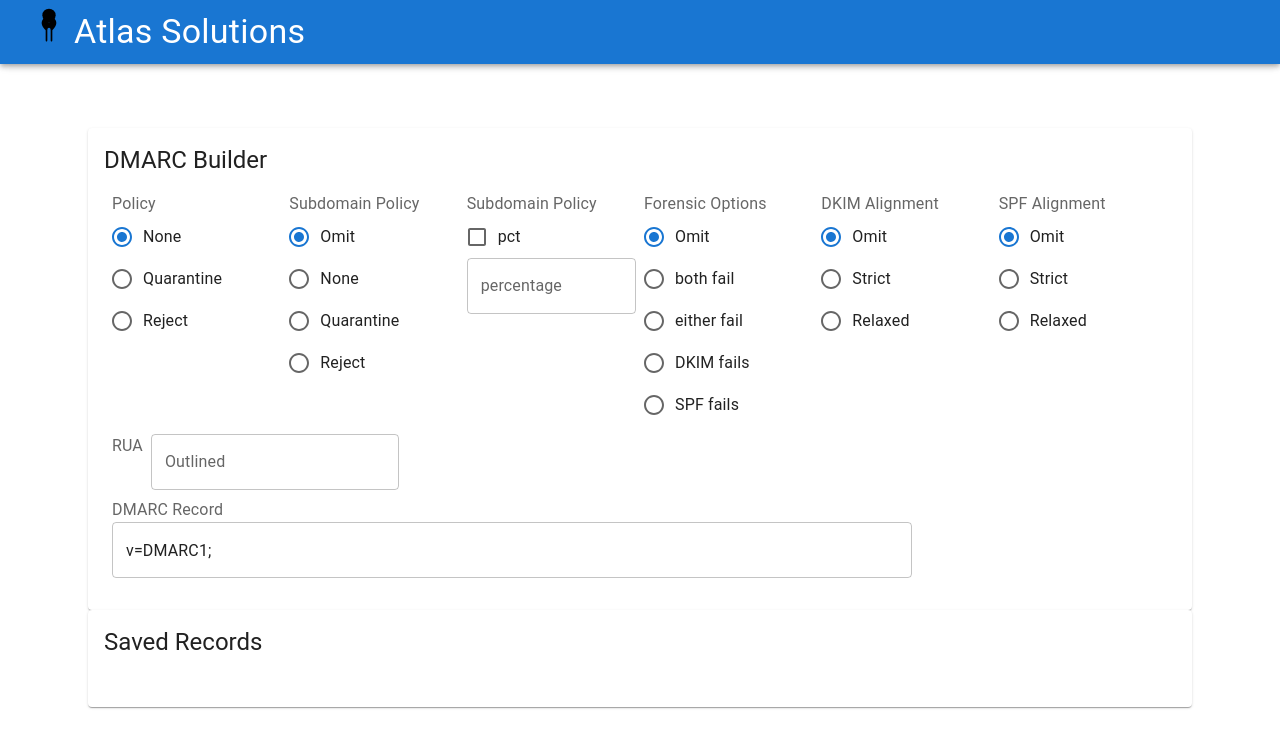
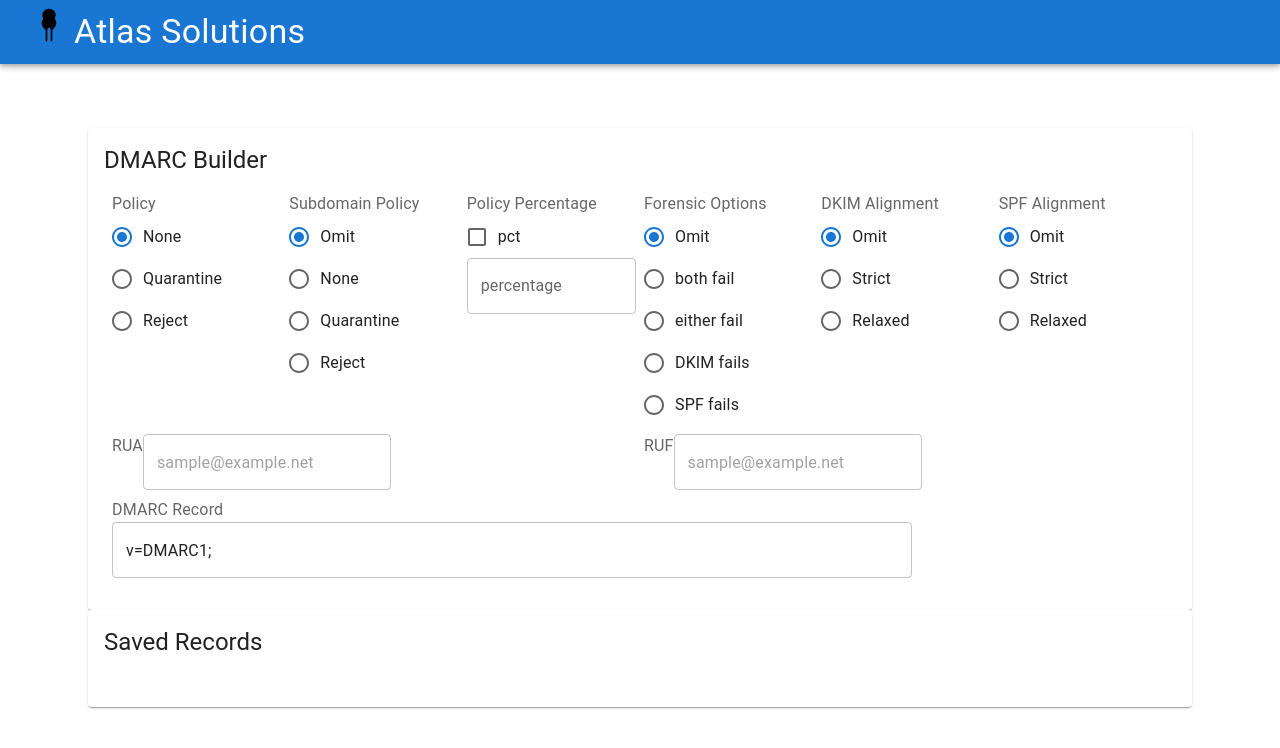
Before and after one commit to Carpk/atlas-solutions, a React (Vite) app: page /dmarc-builder in a window 1280 px wide. Shown: the top 748 px of the page. Built offline with nearby package versions, Linux system fonts and the light colour scheme.

Commit message:
functioning pct, adding ruf email field

```diff
--- a/src/components/Dmarc.jsx
+++ b/src/components/Dmarc.jsx
@@ -12,6 +12,7 @@ import Radio from '@mui/material/Radio';
 import RadioGroup from '@mui/material/RadioGroup';
 import Checkbox from '@mui/material/Checkbox';
 import FormLabel from '@mui/material/FormLabel';
+import FormGroup from '@mui/material/FormGroup';
 import FormControlLabel from '@mui/material/FormControlLabel';
 import Card from '@mui/material/Card';
 import CardContent from '@mui/material/CardContent';
@@ -42,6 +43,18 @@ export default function DmarcBuilder() {
     return val == null ? "" : val.value
   }
 
+  function getPct(name) {
+    const chk = document.querySelector('input[name='+name+']:checked')
+    const val = document.querySelector('input[name=policy-pct]')
+
+    return chk != null && val.value != null ? " pct=" + val.value + ";" : ""
+  }
+
+  function getEmailData() {
+    const val = document.querySelector('input[name=rua-input]')
+    console.log(val.value)
+  }
+
   function handleChange() {
     // get user selections
     const domPo = getValue('domain-policy')
@@ -50,12 +63,17 @@ export default function DmarcBuilder() {
     const algDk = getValue('dkim-alignment')
     const algSp = getValue('spf-alignment')
 
+    const polPct = getPct('pct-active')
+
+    getEmailData()
+
+
     // setDmarcString(prefix+dPolicy+sPolicy)
     // event.target.value
     // console.log(subPo)
 
     // rebuild DMARC string
-    setDmarcString(prefix + domPo + subPo + forOp + algDk + algSp)
+    setDmarcString(prefix + domPo + subPo + polPct + forOp + algDk + algSp)
   }
 
 
@@ -112,17 +130,28 @@ export default function DmarcBuilder() {
                 </RadioGroup>
               </Grid>
               <Grid size={2}>
-                <FormLabel id="demo-radio-buttons-group-label">Subdomain Policy</FormLabel>
-                <RadioGroup
-                  aria-labelledby="demo-radio-buttons-group-label"
-                  defaultValue=""
-                  name="pct-policy"
-                  onChange={ handleChange }
-                >
-                  <FormControlLabel control={<Checkbox />} label="pct" />
-                  <TextField label="percentage" type="number" variant="outlined" />
 
-                </RadioGroup>
+
+
+                <FormLabel id="demo-radio-buttons-group-label">Policy Percentage</FormLabel>
+                <FormGroup>
+                  <FormControlLabel
+                    control={<Checkbox />}
+                    label="pct"
+                    name="pct-active"
+                    onChange={ handleChange }
+                  />
+                  <TextField
+                    name="policy-pct"
+                    label="percentage"
+                    type="number"
+                    variant="outlined"
+                    onChange={ handleChange }
+                  />
+                </FormGroup>
+
+
+
               </Grid>
               <Grid size={2}>
                 <FormLabel id="demo-radio-buttons-group-label">Forensic Options</FormLabel>
@@ -147,7 +176,7 @@ export default function DmarcBuilder() {
                   aria-labelledby="demo-radio-buttons-group-label"
                   defaultValue=""
                   name="dkim-alignment"
-                  onChange={handleChange}
+                  onChange={ handleChange }
                 >
                   <FormControlLabel value="" control={<Radio />} label="Omit" />
                   <FormControlLabel value=" adkim=s;" control={<Radio />} label="Strict" />
@@ -161,7 +190,7 @@ export default function DmarcBuilder() {
                   aria-labelledby="demo-radio-buttons-group-label"
                   defaultValue=""
                   name="spf-alignment"
-                  onChange={handleChange}
+                  onChange={ handleChange }
                 >
                   <FormControlLabel value="" control={<Radio />} label="Omit" />
                   <FormControlLabel value=" aspf=s;" control={<Radio />} label="Strict" />
@@ -170,15 +199,33 @@ export default function DmarcBuilder() {
               </Grid>
 
 
-
-              <FormLabel id="demo-radio-buttons-group-label">RUA</FormLabel>
-                <TextField onChange={ handleChange } id="outlined-basic" label="Outlined" variant="outlined" />
-
+              <Grid size={6}>
+                <FormLabel id="rua-label">RUA</FormLabel>
+                <TextField
+                  id="rua-data"
+                  name="rua-input"
+                  // label="sample@example.net"
+                  placeholder="sample@example.net"
+                  variant="outlined"
+                  onChange={ handleChange }
+                />
+              </Grid>
+              <Grid size={6}>
+                <FormLabel id="ruf-label">RUF</FormLabel>
+                <TextField
+                  id="ruf-data"
+                  name="ruf-input"
+                  // label="sample@example.net"
+                  placeholder="sample@example.net"
+                  variant="outlined"
+                  onChange={ handleChange }
+                />
+              </Grid>
 
 
               <Grid size={12}>
                 <Box sx={{ width: 800, maxWidth: '100%' }}>
-                  <FormLabel id="demo-radio-buttons-group-label">DMARC Record</FormLabel>
+                  <FormLabel id="dmarc-label">DMARC Record</FormLabel>
                   <TextField
                     id="DMARC"
                     fullWidth
```
